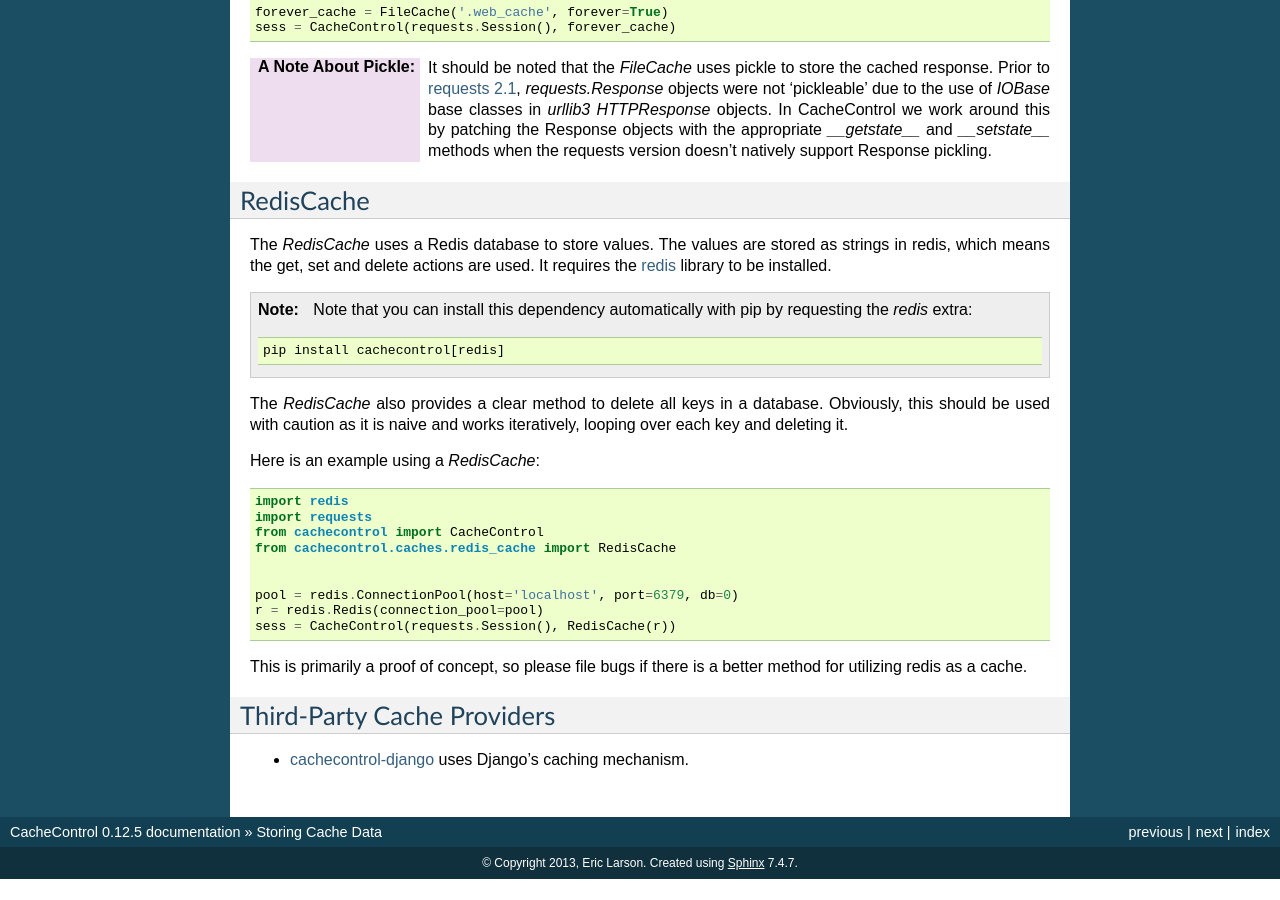
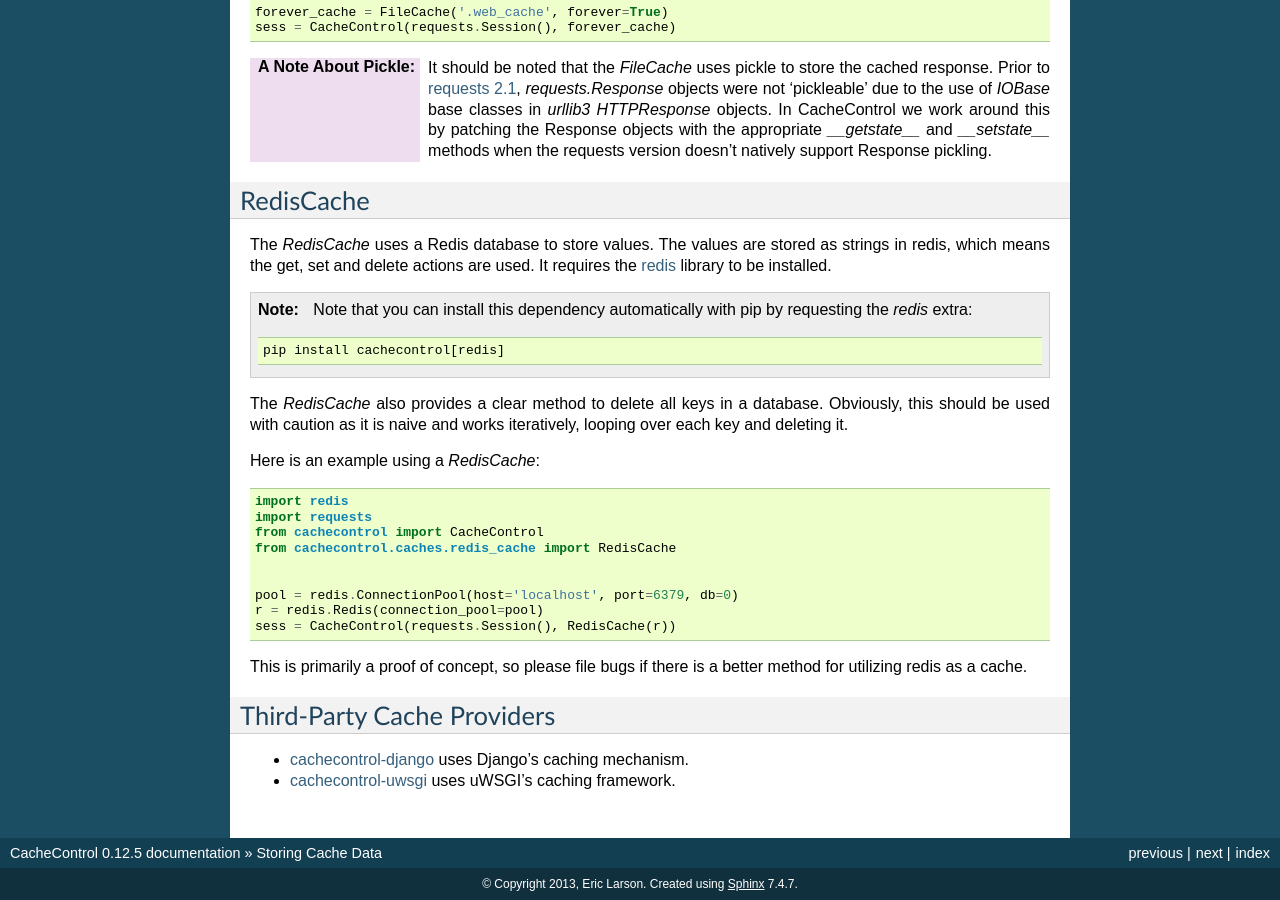
Before and after one commit to psf/cachecontrol, a Sphinx documentation site: the page built from docs/storage.rst, in a window 1280 px wide and 900 px high, scrolled down 755 px. Built offline with Sphinx 7.4.7, drawn with Linux system fonts in a browser that asks for light colours; before the commit the page ends 1634 px from its top, so only the background shows below that.

Commit message:
Mention cachecontrol-uwsgi in the docs

```diff
--- a/docs/storage.rst
+++ b/docs/storage.rst
@@ -101,6 +101,7 @@
 ===========================
 
 * cachecontrol-django_ uses Django's caching mechanism.
+* cachecontrol-uwsgi_ uses uWSGI's caching framework.
 
 
 
@@ -109,3 +110,4 @@
 .. _requests 2.1: http://docs.python-requests.org/en/latest/community/updates/#id2
 .. _redis: https://github.com/andymccurdy/redis-py
 .. _cachecontrol-django: https://github.com/glassesdirect/cachecontrol-django
+.. _cachecontrol-uwsgi: https://github.com/etene/cachecontrol-uwsgi
```
